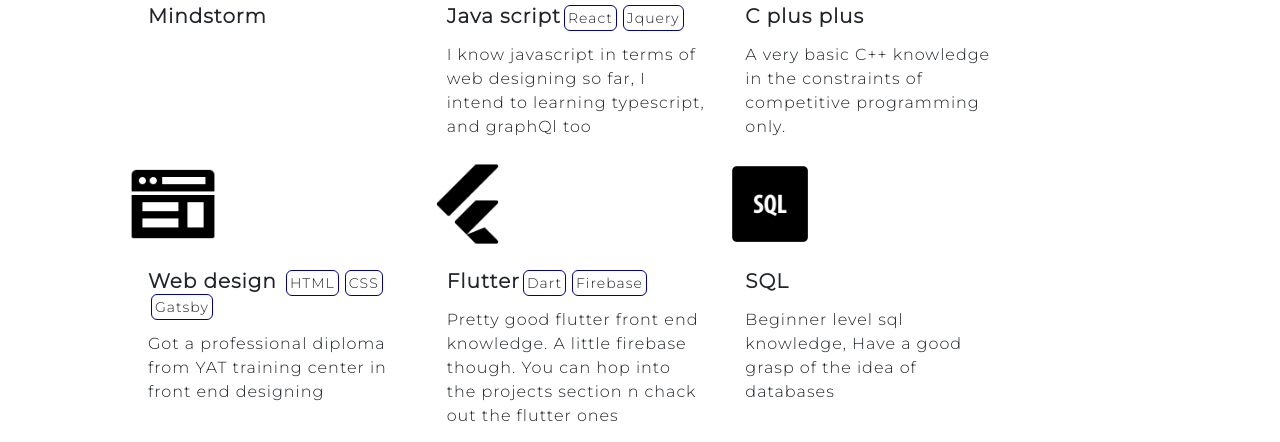
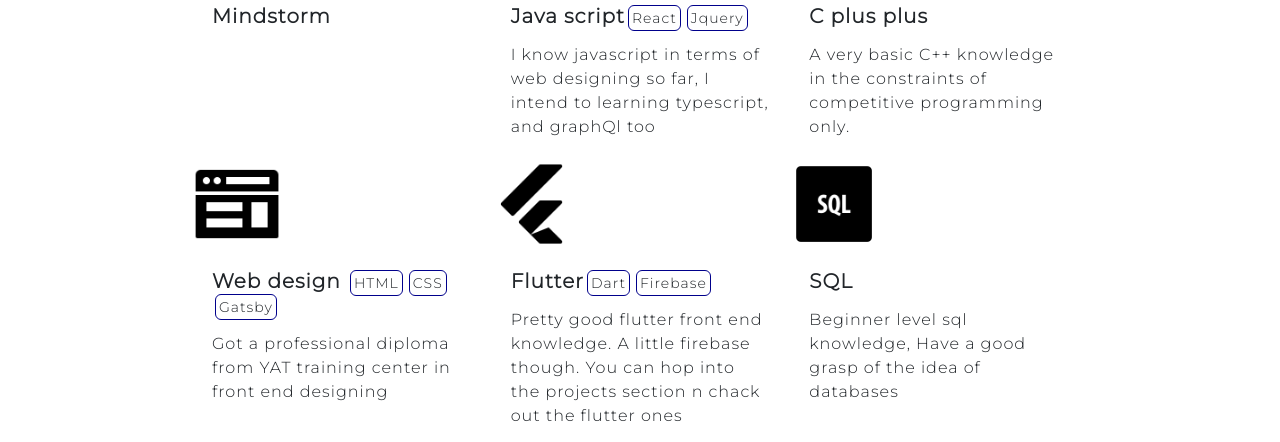
Before and after one commit to Abdulrahmanrihan/Personal-Website-V1.9, a plain HTML site: page index.html in a window 1280 px wide. Shown: the part 811-1253 px from the top of the page. Drawn offline with nearby package versions, Linux system fonts and the light colour scheme.

Commit message:
Update main.css

```diff
--- a/main.css
+++ b/main.css
@@ -65,7 +65,7 @@
 }
 
 .body{
-    padding: 5% 20% 0 10%;
+    padding: 5% 15% 0 15%;
 }
 
 .card-title{
```
